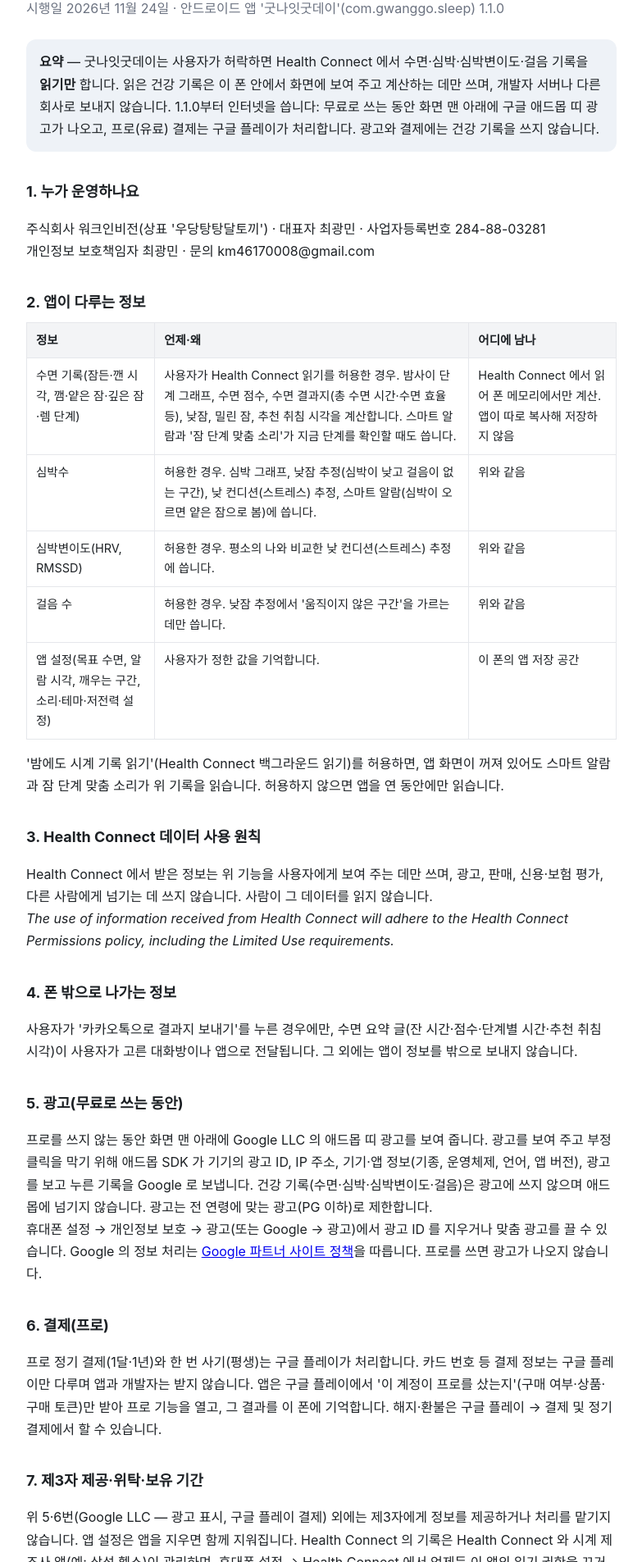
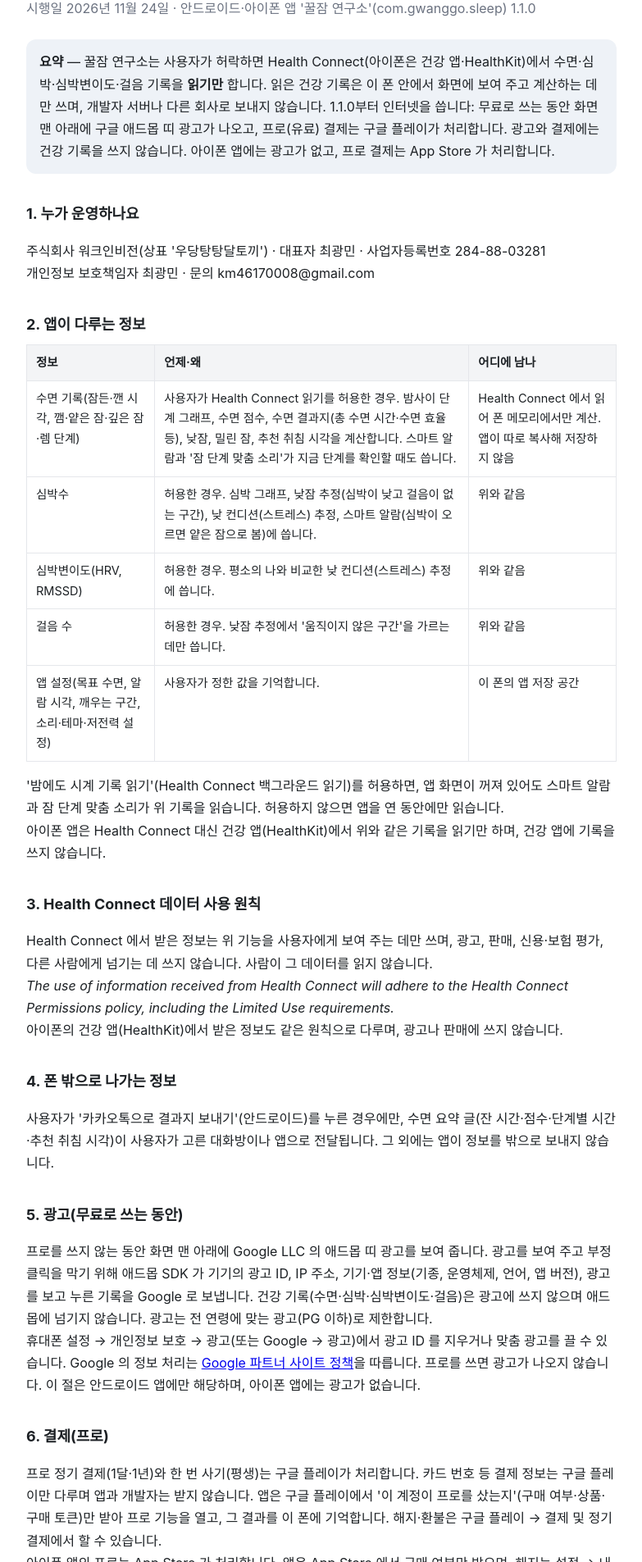
Before and after one commit to kwangmin88/kwangmin88.github.io, a plain HTML site: page goodnight/privacy.html in a window 1280 px wide. Shown: the part 81-1986 px from the top of the page at 82% size, without its empty margins (248-1031 px from the left). Drawn offline with Linux system fonts and the light colour scheme.

Commit message:
꿀잠 연구소(옛 굿나잇굿데이) — privacy.html 이름 변경·영어판

```diff
--- a/goodnight/privacy.html
+++ b/goodnight/privacy.html
@@ -1,8 +1,9 @@
 <!doctype html>
+<!-- [Claude 수정 · 2026-11-24] 이름 '꿀잠 연구소'로 바꿈·아이폰판(HealthKit 읽기·광고 없음·App Store 결제) 추가. 영어판은 privacy-en.html -->
 <!-- [Claude 작성 · 2026-11-23 · 굿나잇굿데이] kwangmin88.github.io/goodnight/privacy.html 로 게시 -->
 <!-- [Claude 수정 · 2026-11-24] 1.1.0: 프로(구글 플레이 결제)·무료판 띠 광고(구글 애드몹) 추가 -->
 <html lang="ko"><head><meta charset="utf-8"><meta name="viewport" content="width=device-width,initial-scale=1">
-<title>굿나잇굿데이 개인정보처리방침</title>
+<title>꿀잠 연구소 개인정보처리방침</title>
 <style>
 body{font-family:-apple-system,"Pretendard","Apple SD Gothic Neo","Noto Sans KR",sans-serif;color:#1c2024;line-height:1.7;max-width:720px;margin:0 auto;padding:28px 20px 60px}
 h1{font-size:26px;letter-spacing:-.02em;margin:0 0 6px}h2{font-size:18px;margin:34px 0 8px}
@@ -10,10 +11,10 @@ h1{font-size:26px;letter-spacing:-.02em;margin:0 0 6px}h2{font-size:18px;margin:
 td,th{border:1px solid #e5e7eb;padding:9px 11px;text-align:left;vertical-align:top}th{background:#f3f4f6}
 .box{background:#eef2f7;border-radius:12px;padding:14px 16px;margin:18px 0}
 </style></head><body>
-<h1>굿나잇굿데이 개인정보처리방침</h1>
-<p class="sub">시행일 2026년 11월 24일 · 안드로이드 앱 '굿나잇굿데이'(com.gwanggo.sleep) 1.1.0</p>
+<h1>꿀잠 연구소 개인정보처리방침</h1>
+<p class="sub">시행일 2026년 11월 24일 · 안드로이드·아이폰 앱 '꿀잠 연구소'(com.gwanggo.sleep) 1.1.0</p>
 
-<div class="box"><strong>요약</strong> — 굿나잇굿데이는 사용자가 허락하면 Health Connect 에서 수면·심박·심박변이도·걸음 기록을 <strong>읽기만</strong> 합니다. 읽은 건강 기록은 이 폰 안에서 화면에 보여 주고 계산하는 데만 쓰며, 개발자 서버나 다른 회사로 보내지 않습니다. 1.1.0부터 인터넷을 씁니다: 무료로 쓰는 동안 화면 맨 아래에 구글 애드몹 띠 광고가 나오고, 프로(유료) 결제는 구글 플레이가 처리합니다. 광고와 결제에는 건강 기록을 쓰지 않습니다.</div>
+<div class="box"><strong>요약</strong> — 꿀잠 연구소는 사용자가 허락하면 Health Connect(아이폰은 건강 앱·HealthKit)에서 수면·심박·심박변이도·걸음 기록을 <strong>읽기만</strong> 합니다. 읽은 건강 기록은 이 폰 안에서 화면에 보여 주고 계산하는 데만 쓰며, 개발자 서버나 다른 회사로 보내지 않습니다. 1.1.0부터 인터넷을 씁니다: 무료로 쓰는 동안 화면 맨 아래에 구글 애드몹 띠 광고가 나오고, 프로(유료) 결제는 구글 플레이가 처리합니다. 광고와 결제에는 건강 기록을 쓰지 않습니다. 아이폰 앱에는 광고가 없고, 프로 결제는 App Store 가 처리합니다.</div>
 
 <h2>1. 누가 운영하나요</h2>
 <p>주식회사 워크인비전(상표 '우당탕탕달토끼') · 대표자 최광민 · 사업자등록번호 284-88-03281<br>
@@ -28,24 +29,27 @@ td,th{border:1px solid #e5e7eb;padding:9px 11px;text-align:left;vertical-align:t
 <tr><td>걸음 수</td><td>허용한 경우. 낮잠 추정에서 '움직이지 않은 구간'을 가르는 데만 씁니다.</td><td>위와 같음</td></tr>
 <tr><td>앱 설정(목표 수면, 알람 시각, 깨우는 구간, 소리·테마·저전력 설정)</td><td>사용자가 정한 값을 기억합니다.</td><td>이 폰의 앱 저장 공간</td></tr>
 </table>
-<p>'밤에도 시계 기록 읽기'(Health Connect 백그라운드 읽기)를 허용하면, 앱 화면이 꺼져 있어도 스마트 알람과 잠 단계 맞춤 소리가 위 기록을 읽습니다. 허용하지 않으면 앱을 연 동안에만 읽습니다.</p>
+<p>'밤에도 시계 기록 읽기'(Health Connect 백그라운드 읽기)를 허용하면, 앱 화면이 꺼져 있어도 스마트 알람과 잠 단계 맞춤 소리가 위 기록을 읽습니다. 허용하지 않으면 앱을 연 동안에만 읽습니다.<br>
+아이폰 앱은 Health Connect 대신 건강 앱(HealthKit)에서 위와 같은 기록을 읽기만 하며, 건강 앱에 기록을 쓰지 않습니다.</p>
 
 <h2>3. Health Connect 데이터 사용 원칙</h2>
 <p>Health Connect 에서 받은 정보는 위 기능을 사용자에게 보여 주는 데만 쓰며, 광고, 판매, 신용·보험 평가, 다른 사람에게 넘기는 데 쓰지 않습니다. 사람이 그 데이터를 읽지 않습니다.<br>
-<em>The use of information received from Health Connect will adhere to the Health Connect Permissions policy, including the Limited Use requirements.</em></p>
+<em>The use of information received from Health Connect will adhere to the Health Connect Permissions policy, including the Limited Use requirements.</em><br>
+아이폰의 건강 앱(HealthKit)에서 받은 정보도 같은 원칙으로 다루며, 광고나 판매에 쓰지 않습니다.</p>
 
 <h2>4. 폰 밖으로 나가는 정보</h2>
-<p>사용자가 '카카오톡으로 결과지 보내기'를 누른 경우에만, 수면 요약 글(잔 시간·점수·단계별 시간·추천 취침 시각)이 사용자가 고른 대화방이나 앱으로 전달됩니다. 그 외에는 앱이 정보를 밖으로 보내지 않습니다.</p>
+<p>사용자가 '카카오톡으로 결과지 보내기'(안드로이드)를 누른 경우에만, 수면 요약 글(잔 시간·점수·단계별 시간·추천 취침 시각)이 사용자가 고른 대화방이나 앱으로 전달됩니다. 그 외에는 앱이 정보를 밖으로 보내지 않습니다.</p>
 
 <h2>5. 광고(무료로 쓰는 동안)</h2>
 <p>프로를 쓰지 않는 동안 화면 맨 아래에 Google LLC 의 애드몹 띠 광고를 보여 줍니다. 광고를 보여 주고 부정 클릭을 막기 위해 애드몹 SDK 가 기기의 광고 ID, IP 주소, 기기·앱 정보(기종, 운영체제, 언어, 앱 버전), 광고를 보고 누른 기록을 Google 로 보냅니다. 건강 기록(수면·심박·심박변이도·걸음)은 광고에 쓰지 않으며 애드몹에 넘기지 않습니다. 광고는 전 연령에 맞는 광고(PG 이하)로 제한합니다.<br>
-휴대폰 설정 → 개인정보 보호 → 광고(또는 Google → 광고)에서 광고 ID 를 지우거나 맞춤 광고를 끌 수 있습니다. Google 의 정보 처리는 <a href="https://policies.google.com/technologies/partner-sites?hl=ko">Google 파트너 사이트 정책</a>을 따릅니다. 프로를 쓰면 광고가 나오지 않습니다.</p>
+휴대폰 설정 → 개인정보 보호 → 광고(또는 Google → 광고)에서 광고 ID 를 지우거나 맞춤 광고를 끌 수 있습니다. Google 의 정보 처리는 <a href="https://policies.google.com/technologies/partner-sites?hl=ko">Google 파트너 사이트 정책</a>을 따릅니다. 프로를 쓰면 광고가 나오지 않습니다. 이 절은 안드로이드 앱에만 해당하며, 아이폰 앱에는 광고가 없습니다.</p>
 
 <h2>6. 결제(프로)</h2>
-<p>프로 정기 결제(1달·1년)와 한 번 사기(평생)는 구글 플레이가 처리합니다. 카드 번호 등 결제 정보는 구글 플레이만 다루며 앱과 개발자는 받지 않습니다. 앱은 구글 플레이에서 '이 계정이 프로를 샀는지'(구매 여부·상품·구매 토큰)만 받아 프로 기능을 열고, 그 결과를 이 폰에 기억합니다. 해지·환불은 구글 플레이 → 결제 및 정기 결제에서 할 수 있습니다.</p>
+<p>프로 정기 결제(1달·1년)와 한 번 사기(평생)는 구글 플레이가 처리합니다. 카드 번호 등 결제 정보는 구글 플레이만 다루며 앱과 개발자는 받지 않습니다. 앱은 구글 플레이에서 '이 계정이 프로를 샀는지'(구매 여부·상품·구매 토큰)만 받아 프로 기능을 열고, 그 결과를 이 폰에 기억합니다. 해지·환불은 구글 플레이 → 결제 및 정기 결제에서 할 수 있습니다.<br>
+아이폰 앱의 프로는 App Store 가 처리합니다. 앱은 App Store 에서 구매 여부만 받으며, 해지는 설정 → 내 이름 → 구독에서 할 수 있습니다.</p>
 
 <h2>7. 제3자 제공·위탁·보유 기간</h2>
-<p>위 5·6번(Google LLC — 광고 표시, 구글 플레이 결제) 외에는 제3자에게 정보를 제공하거나 처리를 맡기지 않습니다. 앱 설정은 앱을 지우면 함께 지워집니다. Health Connect 의 기록은 Health Connect 와 시계 제조사 앱(예: 삼성 헬스)이 관리하며, 휴대폰 설정 → Health Connect 에서 언제든 이 앱의 읽기 권한을 끄거나 기록을 지울 수 있습니다.</p>
+<p>위 5·6번(Google LLC — 광고 표시, 구글 플레이 결제 / Apple — App Store 결제) 외에는 제3자에게 정보를 제공하거나 처리를 맡기지 않습니다. 앱 설정은 앱을 지우면 함께 지워집니다. Health Connect 의 기록은 Health Connect 와 시계 제조사 앱(예: 삼성 헬스)이 관리하며, 휴대폰 설정 → Health Connect 에서 언제든 이 앱의 읽기 권한을 끄거나 기록을 지울 수 있습니다. 아이폰은 건강 앱 → 프로필 → 앱에서 이 앱의 읽기 권한을 끌 수 있습니다.</p>
 
 <h2>8. 권한</h2>
 <table>
@@ -57,6 +61,7 @@ td,th{border:1px solid #e5e7eb;padding:9px 11px;text-align:left;vertical-align:t
 <tr><td>인터넷·네트워크 상태</td><td>무료판 띠 광고를 받고, 구글 플레이 결제 상태를 확인합니다.</td></tr>
 <tr><td>광고 ID(com.google.android.gms.permission.AD_ID)</td><td>무료판 띠 광고(5번)에만 씁니다.</td></tr>
 <tr><td>구글 플레이 결제(com.android.vending.BILLING)</td><td>프로 결제(6번).</td></tr>
+<tr><td>아이폰: 건강 앱(HealthKit) 읽기·백그라운드 오디오</td><td>2번 표의 기능, 화면이 꺼진 동안 수면 소리 재생.</td></tr>
 </table>
 
 <h2>9. 의료 목적이 아닙니다</h2>
```
